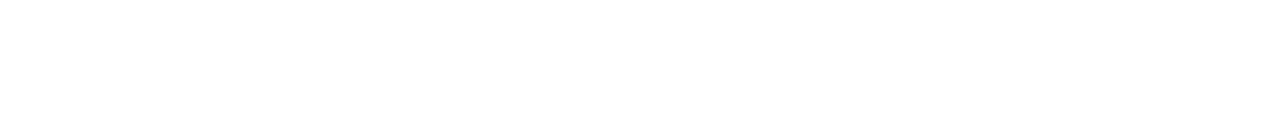
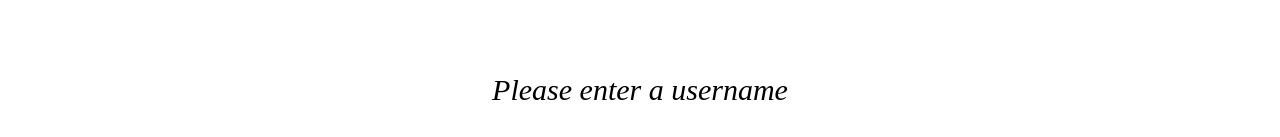
Before and after one commit to Tortera1999/api-party, a React (Create React App) app: page /github in a window 1280 px wide. Shown: the part 747-884 px from the top of the page. Before the commit the page ends 800 px from the top, so only its background shows below. Built offline with nearby package versions, Linux system fonts and the light colour scheme; a web font is replaced by a local one.

Commit message:
Add route for matching username params

```diff
--- a/src/Github.js
+++ b/src/Github.js
@@ -1,5 +1,5 @@
 import React, { Component } from 'react'
-
+import {Route} from 'react-router-dom'
 import './Github.css'
 
 class Github extends Component {
@@ -32,6 +32,8 @@
             <button type="submit">Look up GitHub user</button>
           </div>
         </form>
+        <Route path="/github/:username" render={(props) => <h3>You searched for {props.match.params.username}</h3>}/>
+        <Route exact path="/github" render={() => <h3>Please enter a username</h3>}/>
       </div>
     )
   }
```
